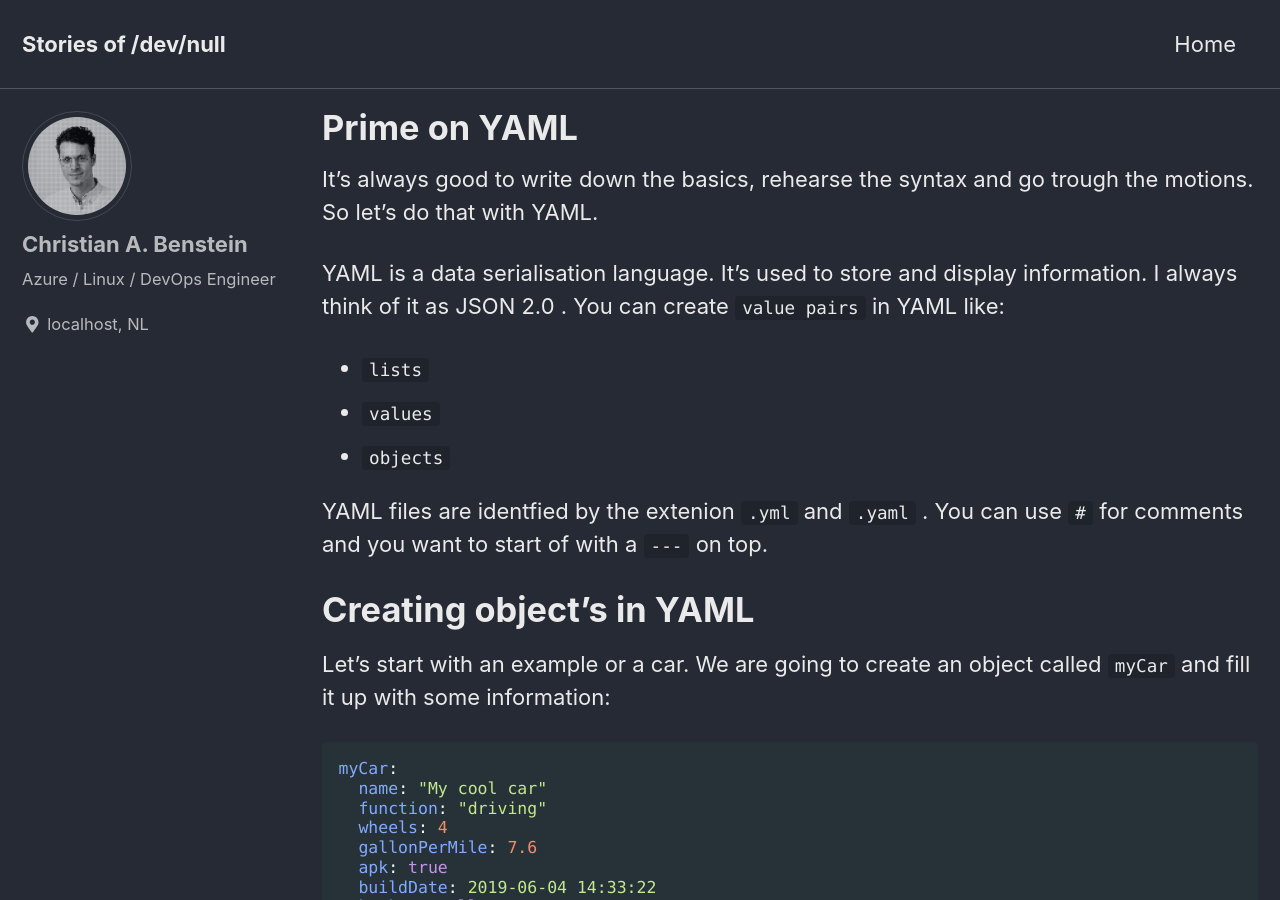
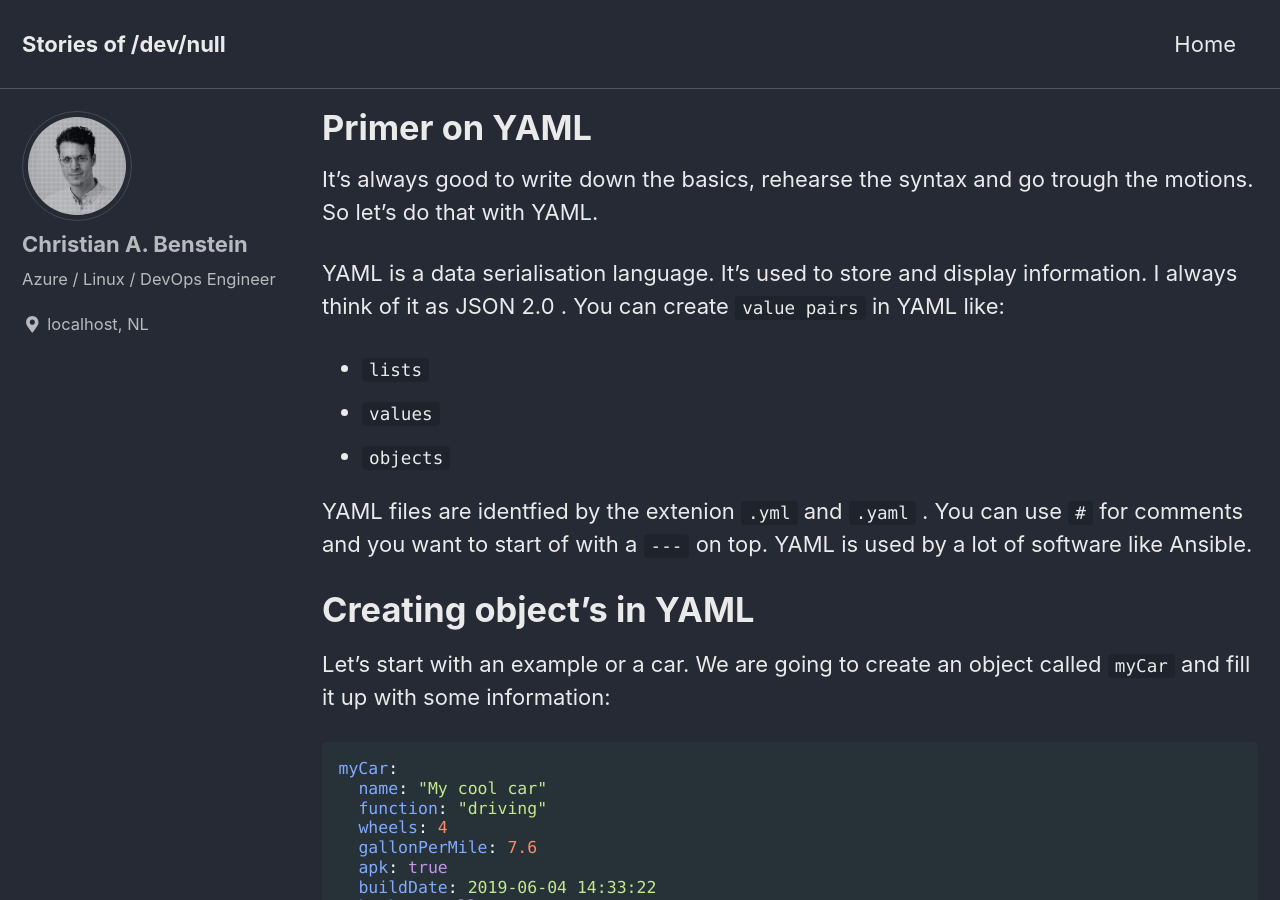
Before and after one commit to KingOfSpades/blog, a Jekyll site: the page built from _posts/2019-11-03-Primer-on-YAML.md, in a window 1280 px wide and 900 px high. Built offline with Jekyll 4.4.1, drawn with Linux system fonts in a browser that asks for light colours; cached includes are drawn as plain includes.

Commit message:
added an R

```diff
--- a/_posts/2019-11-03-Primer-on-YAML.md
+++ b/_posts/2019-11-03-Primer-on-YAML.md
@@ -1,14 +1,14 @@
 ---
 layout: single
 classes: wide
-title: "Prime on YAML"
+title: "Primer on YAML"
 author_profile: true
 catergories:
   - YAML
   - Primer
 tags:
-    - Handy
-    - Howto
+  - Handy
+  - Howto
 ---
 
 It's always good to write down the basics, rehearse the syntax and go trough the motions. So let's do that with YAML.
@@ -19,7 +19,7 @@ YAML is a data serialisation language. It's used to store and display informatio
 - `values`
 - `objects`
 
-YAML files are identfied by the extenion `.yml` and `.yaml` . You can use `#` for comments and you want to start of with a `---` on top.
+YAML files are identfied by the extenion `.yml` and `.yaml` . You can use `#` for comments and you want to start of with a `---` on top. YAML is used by a lot of software like Ansible.
 
 # Creating object's in YAML
 
```
